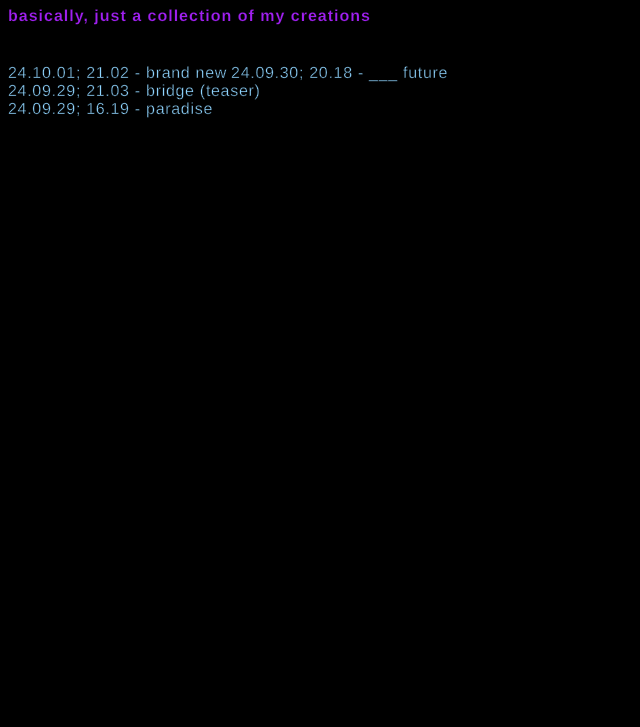
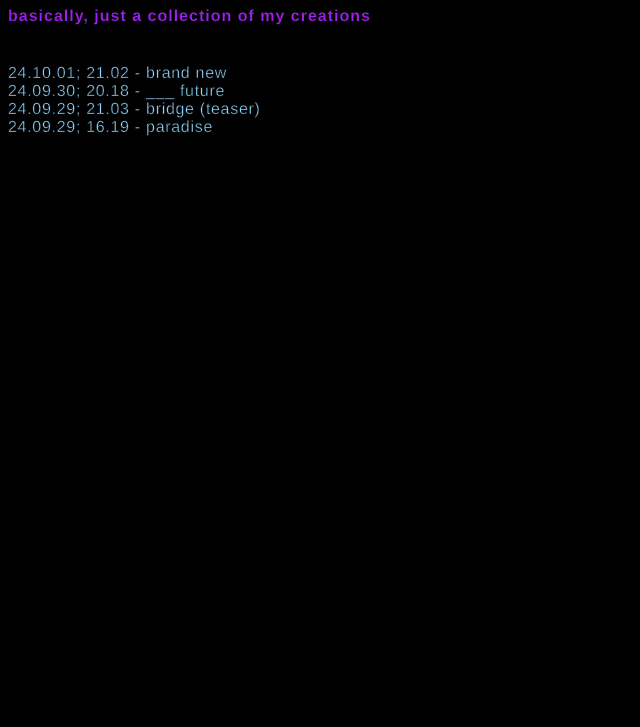
Before and after one commit to miist1980/bishbishbish, a plain HTML site: page songs.html in a window 1280 px wide. Shown: the part 73-800 px from the top of the page, without its empty margins (0-640 px from the left). Drawn offline with Linux system fonts and the light colour scheme.

Commit message:
Update songs.html

```diff
--- a/songs.html
+++ b/songs.html
@@ -7,7 +7,7 @@
     <h1>songs :D</h1>
     <h4>basically, just a collection of my creations</h4>
     <a href="brand new.mp3"><br>24.10.01; 21.02 - brand new</a>
-    <a href="___ future.mp3">24.09.30; 20.18 - ___ future</a>
+    <a href="___ future.mp3"><br>24.09.30; 20.18 - ___ future</a>
     <a href="weoiu.wav"><br>24.09.29; 21.03 - bridge (teaser)</a>
     <a href="wilburt.mp3"><br>24.09.29; 16.19 - paradise</a>
 
```
